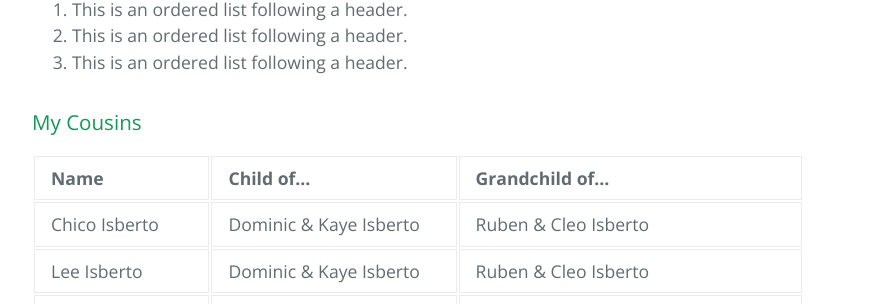
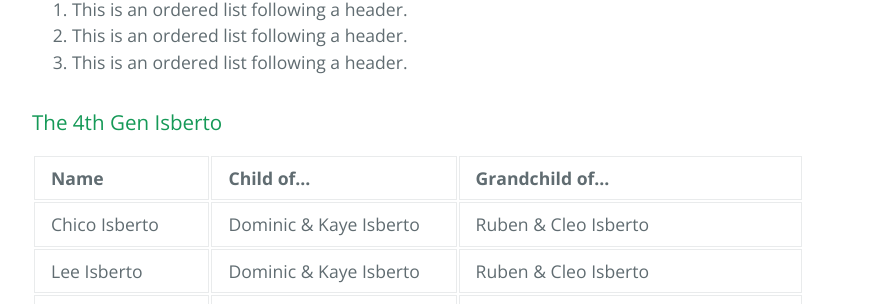
Before and after one commit to icebert04/ISBERTO, a Jekyll site: the page built from index.md, in a window 1280 px wide and 900 px high, scrolled down 1756 px. Shown: the part 152-456 px from the top of the window, without its empty margins (192-1087 px from the left). Built offline with Jekyll 4.4.1, drawn with Linux system fonts in a browser that asks for light colours; nearby versions of some CDN libraries; library files that are not in the unit come from our copies.

Commit message:
Update index.md

```diff
--- a/index.md
+++ b/index.md
@@ -52,7 +52,7 @@ end
 2.  This is an ordered list following a header.
 3.  This is an ordered list following a header.
 
-### My Cousins
+### The 4th Gen Isberto
 
 | Name             | Child of...                | Grandchild of...                        |
 |:-----------------|:---------------------------|:--------------------------------------- |
```
